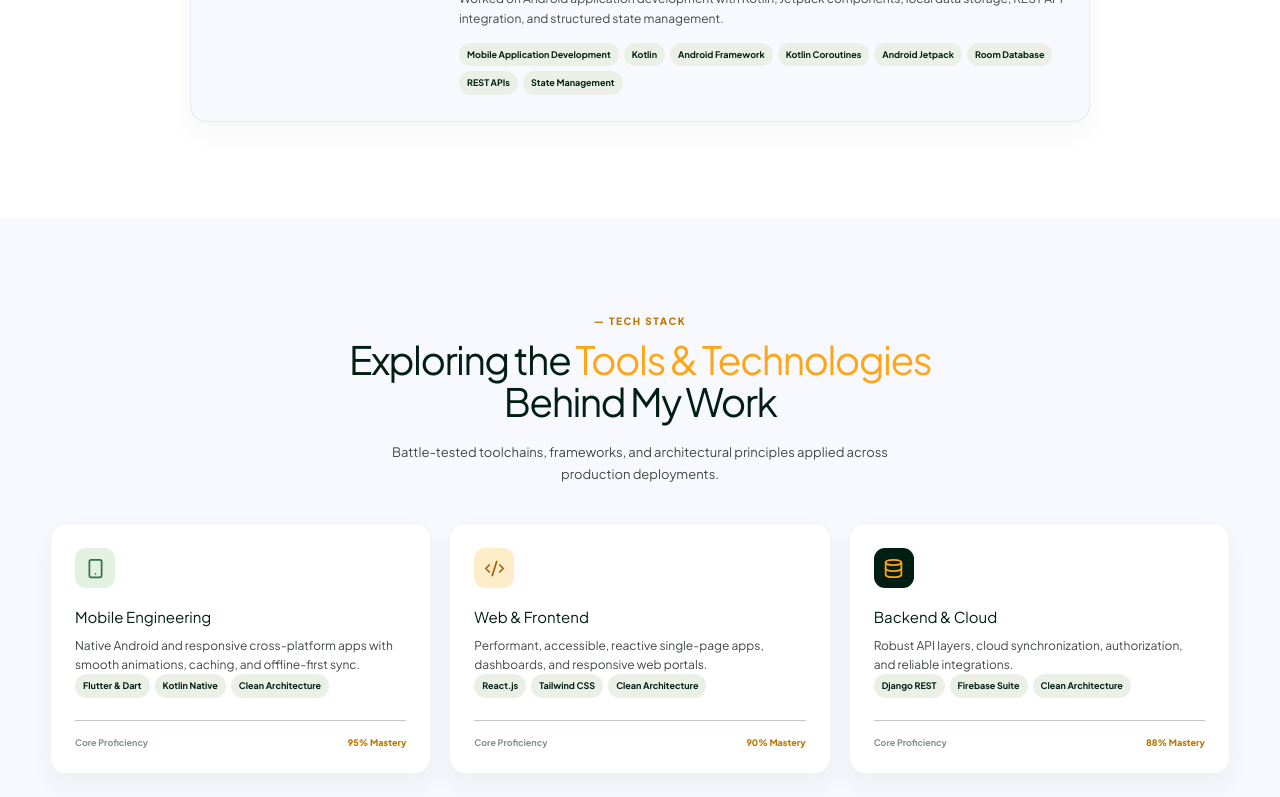
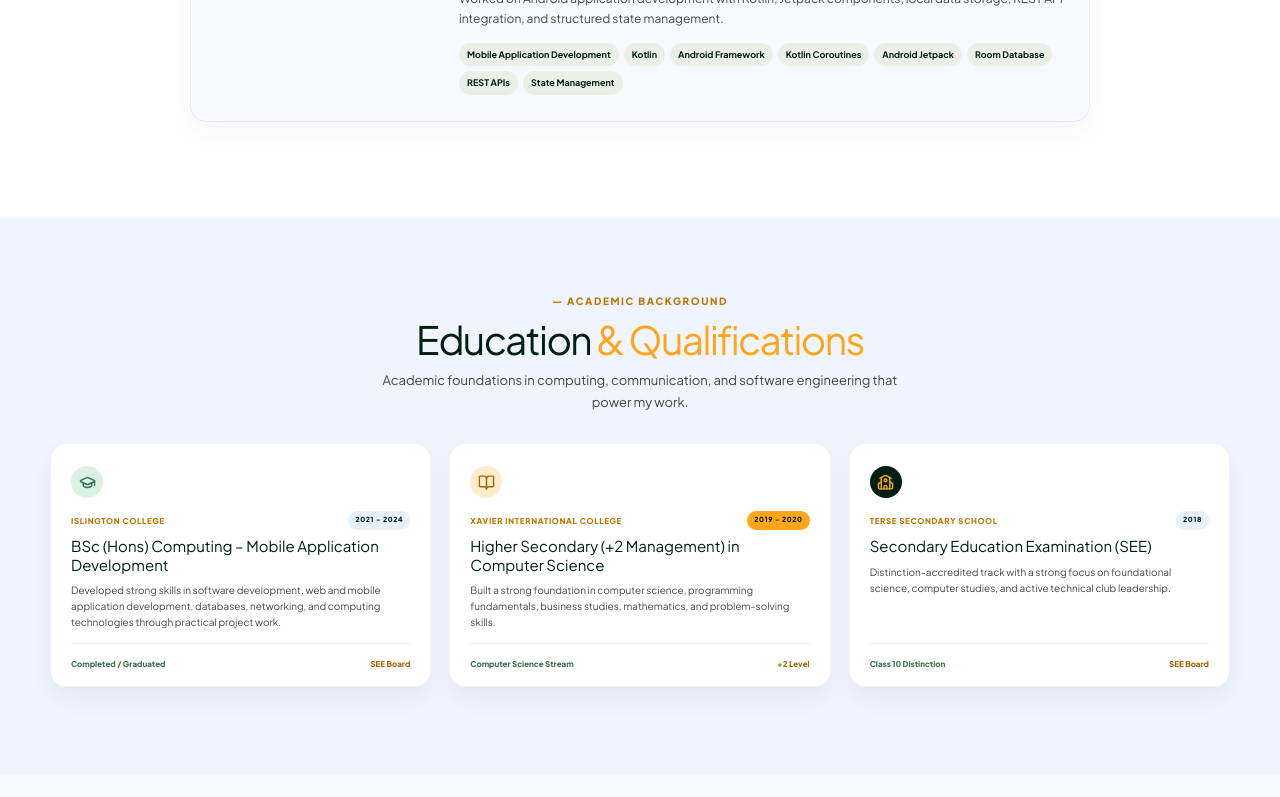
Before and after one commit to RamNP/Ram_Nepali_Portfolio, a React (Vite) app: page / in a window 1280 px wide. Shown: the part 2000-2797 px from the top of the page. Built offline with nearby package versions, Linux system fonts and the light colour scheme.

Commit message:
Add education section with details and styling enhancements

```diff
--- a/src/App.css
+++ b/src/App.css
@@ -660,6 +660,100 @@ h2 em {
 .contact-section {
   padding: 96px 0;
 }
+.education-section {
+  padding: 76px 0 88px;
+  background: var(--soft-blue);
+}
+.education-section .section-heading {
+  margin-bottom: 30px;
+}
+.education-section .section-heading h2 {
+  margin-bottom: 8px;
+}
+.education-grid {
+  display: grid;
+  grid-template-columns: repeat(3, 1fr);
+  gap: 18px;
+}
+.education-card {
+  min-height: 244px;
+  display: flex;
+  flex-direction: column;
+  padding: 22px 20px 16px;
+  border: 1px solid rgba(16, 41, 30, 0.06);
+  border-radius: 16px;
+  background: #fff;
+  box-shadow: 0 12px 25px rgba(16, 41, 30, 0.05);
+}
+.education-icon {
+  width: 32px;
+  height: 32px;
+  display: grid;
+  place-items: center;
+  margin-bottom: 13px;
+  border-radius: 50%;
+}
+.education-green {
+  color: #377052;
+  background: #d9f2e1;
+}
+.education-amber {
+  color: #a16600;
+  background: #ffedca;
+}
+.education-dark {
+  color: var(--amber);
+  background: var(--ink);
+}
+.education-meta {
+  display: flex;
+  align-items: center;
+  justify-content: space-between;
+  gap: 8px;
+  margin-bottom: 7px;
+  color: #bd7600;
+  font-size: 8px;
+  font-weight: 800;
+  letter-spacing: 0.08em;
+  text-transform: uppercase;
+}
+.education-meta b {
+  padding: 4px 7px;
+  border-radius: 999px;
+  color: var(--ink);
+  background: #e6f0ff;
+  font-size: 7px;
+  white-space: nowrap;
+}
+.education-card:nth-child(2) .education-meta b {
+  background: var(--amber);
+}
+.education-card h3 {
+  margin: 0 0 8px;
+  color: var(--ink);
+  font-size: 15px;
+  line-height: 1.25;
+}
+.education-card p {
+  margin: 0;
+  color: var(--muted);
+  font-size: 10px;
+  line-height: 1.6;
+}
+.education-card footer {
+  display: flex;
+  justify-content: space-between;
+  gap: 8px;
+  margin-top: auto;
+  padding-top: 14px;
+  border-top: 1px solid #edf0ec;
+  color: #377052;
+  font-size: 8px;
+  font-weight: 800;
+}
+.education-card footer span:last-child {
+  color: #a16600;
+}
 .section-heading {
   margin-bottom: 38px;
 }
@@ -752,6 +846,9 @@ h2 em {
 .process-section {
   background: var(--soft-blue);
 }
+.projects-section {
+  background: #eaf0e6;
+}
 .project-heading,
 .service-heading {
   display: flex;
@@ -805,16 +902,16 @@ h2 em {
   background: rgba(16, 41, 30, 0.8);
 }
 .project-green {
-  background: linear-gradient(135deg, #d5d9c9, #50866b);
+  background: linear-gradient(135deg, #d5e2d2, #4f8667);
 }
 .project-amber {
-  background: linear-gradient(135deg, #f7cb74, #5e8169);
+  background: linear-gradient(135deg, #c9ddc3, #648c68);
 }
 .project-sage {
-  background: linear-gradient(135deg, #d9decf, #708b72);
+  background: linear-gradient(135deg, #dce8d6, #789979);
 }
 .project-dark {
-  background: linear-gradient(135deg, #6c8e7b, #193d2e);
+  background: linear-gradient(135deg, #6f9a7b, #193d2e);
 }
 .art-window {
   position: absolute;
@@ -1179,6 +1276,7 @@ h2 em {
     flex: 1;
   }
   .skill-grid,
+  .education-grid,
   .service-grid,
   .project-grid {
     grid-template-columns: 1fr;
--- a/src/components/Home.jsx
+++ b/src/components/Home.jsx
@@ -2,6 +2,7 @@ import React, { useState, useEffect } from "react";
 import {
   ArrowRight,
   ArrowUpRight,
+  BookOpen,
   Bot,
   BriefcaseBusiness,
   Building2,
@@ -11,6 +12,7 @@ import {
   Database,
   Download,
   ExternalLink,
+  GraduationCap,
   Github,
   Handshake,
   Layers3,
@@ -19,6 +21,7 @@ import {
   MapPin,
   Menu,
   Send,
+  School,
   Smartphone,
   Sparkles,
   Terminal,
@@ -30,6 +33,7 @@ const navItems = [
   ["Home", "top"],
   ["About", "about"],
   ["Experience", "experience"],
+  ["Education", "education"],
   ["Skills", "skills"],
   ["Work", "projects"],
   ["Contact", "contact"],
@@ -99,6 +103,40 @@ const experience = [
   },
 ];
 
+const education = [
+  {
+    institution: "Islington College",
+    title: "BSc (Hons) Computing – Mobile Application Development",
+    dates: "2021 - 2024",
+    description:
+      "Developed strong skills in software development, web and mobile application development, databases, networking, and computing technologies through practical project work.",
+    result: "Completed / Graduated",
+    icon: GraduationCap,
+    tone: "education-green",
+  },
+
+  {
+    institution: "Xavier International College",
+    title: "Higher Secondary (+2 Management) in Computer Science",
+    dates: "2019 - 2020",
+    description:
+      "Built a strong foundation in computer science, programming fundamentals, business studies, mathematics, and problem-solving skills.",
+    result: "Computer Science Stream",
+    icon: BookOpen,
+    tone: "education-amber",
+  },
+  {
+    institution: "Terse Secondary School",
+    title: "Secondary Education Examination (SEE)",
+    dates: "2018",
+    description:
+      "Distinction-accredited track with a strong focus on foundational science, computer studies, and active technical club leadership.",
+    result: "Class 10 Distinction",
+    icon: School,
+    tone: "education-dark",
+  },
+];
+
 const projects = [
   {
     title: "Bus Pass Management System",
@@ -160,8 +198,6 @@ const projects = [
     icon: BriefcaseBusiness,
     category: "Mobile",
   },
-
-
 ];
 
 const services = [
@@ -209,7 +245,17 @@ export default function Home() {
   // Track active section on scroll
   useEffect(() => {
     const handleScroll = () => {
-      const sections = ["top", "about", "experience", "skills", "projects", "services", "process", "contact"];
+      const sections = [
+        "top",
+        "about",
+        "experience",
+        "education",
+        "skills",
+        "projects",
+        "services",
+        "process",
+        "contact",
+      ];
       for (const section of sections) {
         const element = document.getElementById(section);
         if (element) {
@@ -432,8 +478,12 @@ export default function Home() {
                     </div>
                   </div>
                   <div className="role-list">
-                    {roles.map(({ title, type, dates, description, skills }) => (
-                      <div className="experience-role" key={`${company}-${title}`}>
+                    {roles.map(
+                      ({ title, type, dates, description, skills }) => (
+                        <div
+                          className="experience-role"
+                          key={`${company}-${title}`}
+                        >
                           <div className="role-meta">
                             <div>
                               <h3>{title}</h3>
@@ -448,10 +498,60 @@ export default function Home() {
                             ))}
                           </div>
                         </div>
-                    ))}
+                      ),
+                    )}
                   </div>
                 </article>
               ))}
+            </div>
+          </div>
+        </section>
+        <section className="education-section" id="education">
+          <div className="section-wrap">
+            <div className="section-heading centered">
+              <div className="eyebrow">— Academic Background</div>
+              <h2>
+                Education <em>&amp; Qualifications</em>
+              </h2>
+              <p>
+                Academic foundations in computing, communication, and software
+                engineering that power my work.
+              </p>
+            </div>
+            <div className="education-grid">
+              {education.map(
+                ({
+                  institution,
+                  title,
+                  dates,
+                  description,
+                  result,
+                  icon: Icon,
+                  tone,
+                }) => (
+                  <article className="education-card" key={institution}>
+                    <div className={`education-icon ${tone}`}>
+                      <Icon size={17} />
+                    </div>
+                    <div className="education-meta">
+                      <span>{institution}</span>
+                      <b>{dates}</b>
+                    </div>
+                    <h3>{title}</h3>
+                    <p>{description}</p>
+                    <footer>
+                      <span>{result}</span>
+                      <span>
+                        {institution === "Bellington College"
+                          ? "Degree"
+                          : institution === "Xavier International College"
+                            ? "+2 Level"
+                            : "SEE Board"}
+                      </span>
+                    </footer>
+                  </article>
+                ),
+              )}
             </div>
           </div>
         </section>
@@ -522,7 +622,7 @@ export default function Home() {
               <div>
                 <div className="eyebrow">— Featured Work</div>
                 <h2>
-                  Recent <em>Applications &amp; Case Studies</em>
+                  Recent <em>Applications</em>
                 </h2>
                 <p>
                   Explore high-impact mobile and web applications built to
@@ -566,9 +666,6 @@ export default function Home() {
                       <div className="project-links">
                         <a href="#contact">
                           View Project <ExternalLink size={14} />
-                        </a>
-                        <a href="#contact">
-                          Case Study <ArrowUpRight size={14} />
                         </a>
                       </div>
                     </div>
```
Lines whose indentation alone changed are shown as unchanged.
